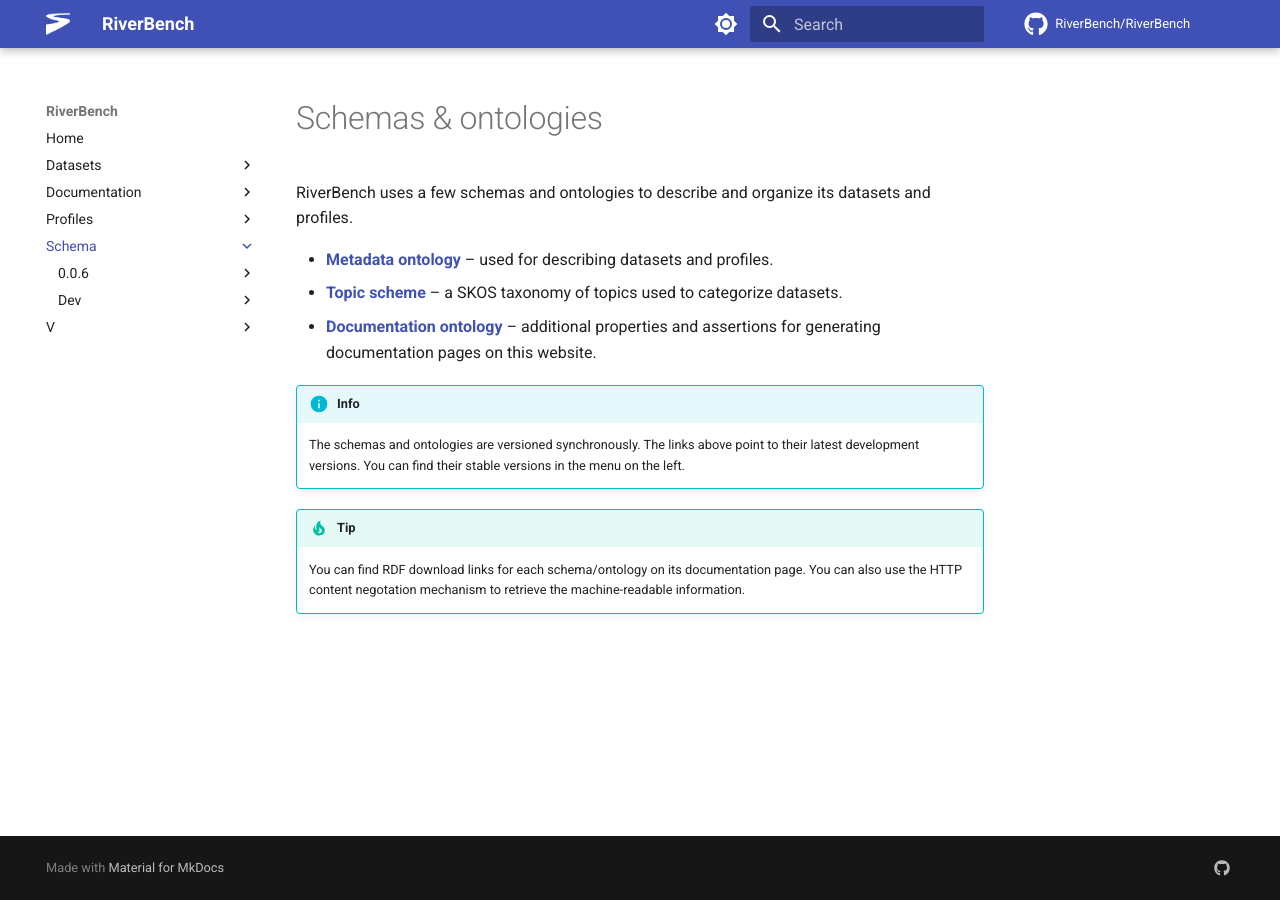
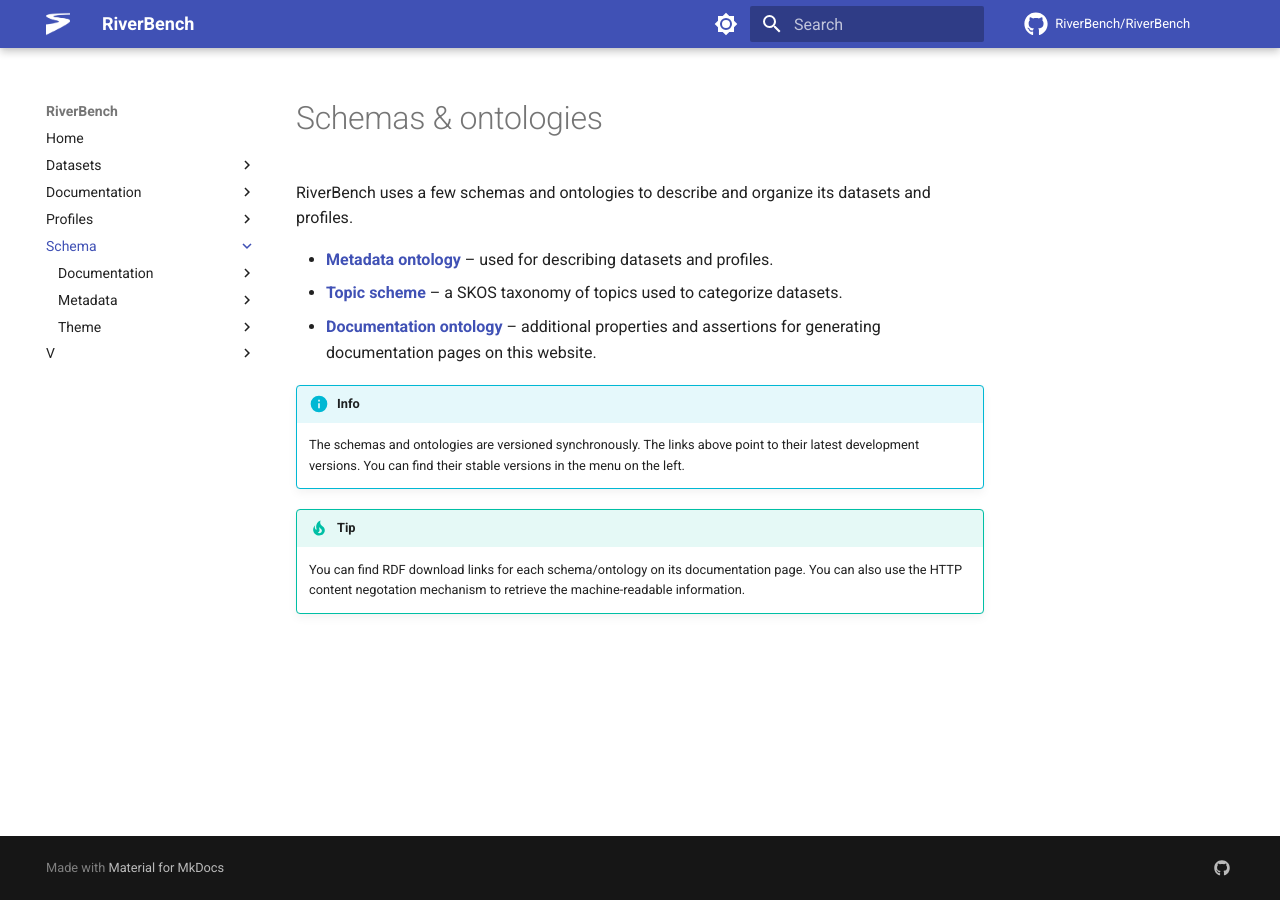
Before and after one commit to RiverBench/riverbench.github.io, an MkDocs documentation site: the page built from docs/schema/index.md, in a window 1280 px wide. Built offline with MkDocs 1.6.1 and Material for MkDocs 9.7.7, drawn with Linux system fonts in a browser that asks for light colours; comment, search, counter and statistics services are not loaded.

Commit message:
Fix structure of schema doc pages
Version came incorrectly before schema name in URLs. This was inconsistent with ontology IRIs.

```diff
--- a/docs/schema/index.md
+++ b/docs/schema/index.md
@@ -2,9 +2,9 @@
 
 RiverBench uses a few schemas and ontologies to describe and organize its datasets and profiles.
 
-* **[Metadata ontology](dev/metadata)** – used for describing datasets and profiles.
-* **[Topic scheme](dev/theme)** – a SKOS taxonomy of topics used to categorize datasets.
-* **[Documentation ontology](dev/documentation)** – additional properties and assertions for generating documentation pages on this website.
+* **[Metadata ontology](metadata/dev)** – used for describing datasets and profiles.
+* **[Topic scheme](theme/dev)** – a SKOS taxonomy of topics used to categorize datasets.
+* **[Documentation ontology](documentation/dev)** – additional properties and assertions for generating documentation pages on this website.
 
 !!! info
 
```
Also changed, not shown: docs/schema/documentation/0.0.6.md (renamed from docs/schema/0.0.6/documentation.md), docs/schema/documentation/dev.md (renamed from docs/schema/dev/documentation.md), docs/schema/metadata/0.0.6.md (renamed from docs/schema/0.0.6/metadata.md), docs/schema/metadata/dev.md (renamed from docs/schema/dev/metadata.md), docs/schema/theme/0.0.6.md (renamed from docs/schema/0.0.6/theme.md), docs/schema/theme/dev.md (renamed from docs/schema/dev/theme.md), 1 other file.
